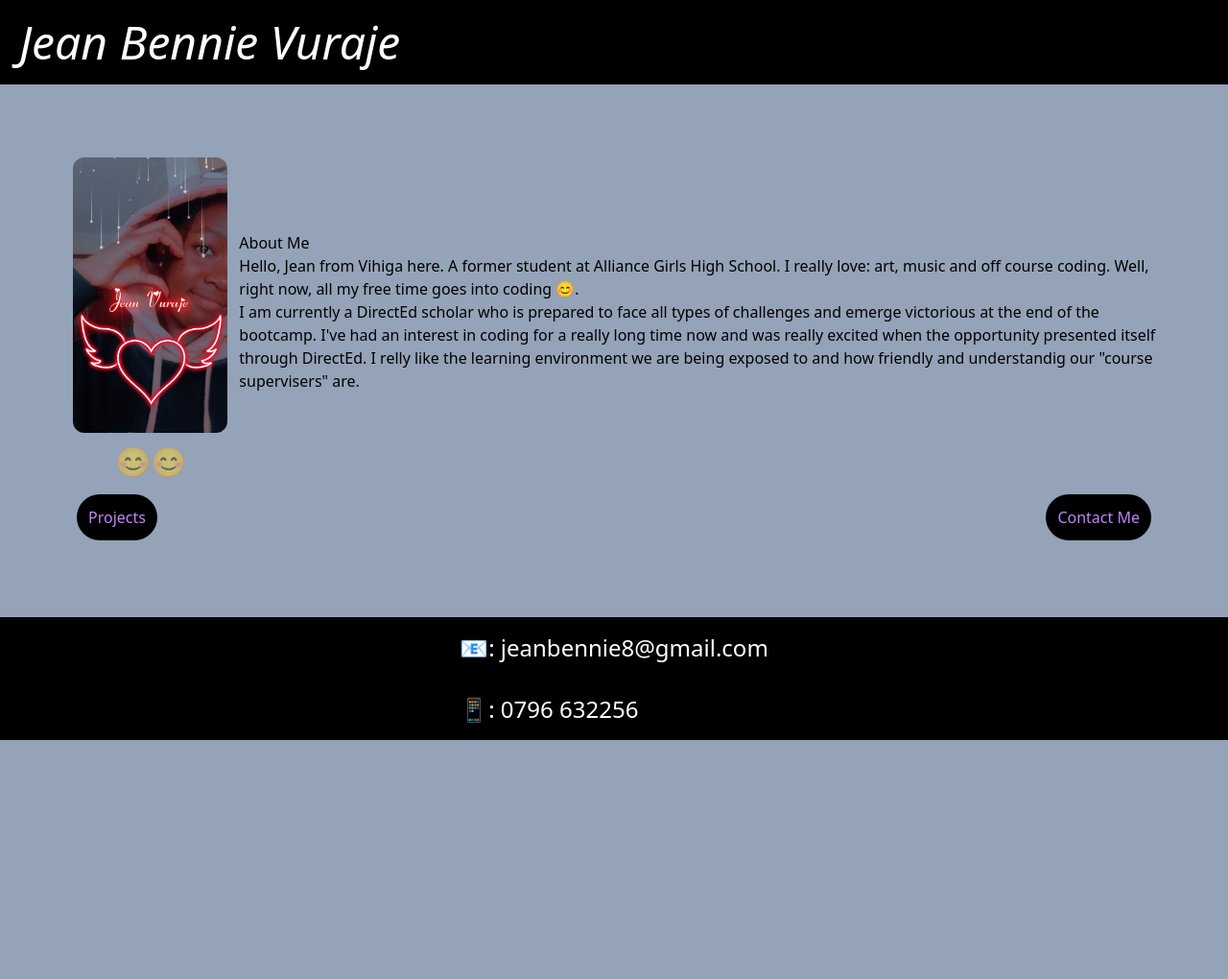
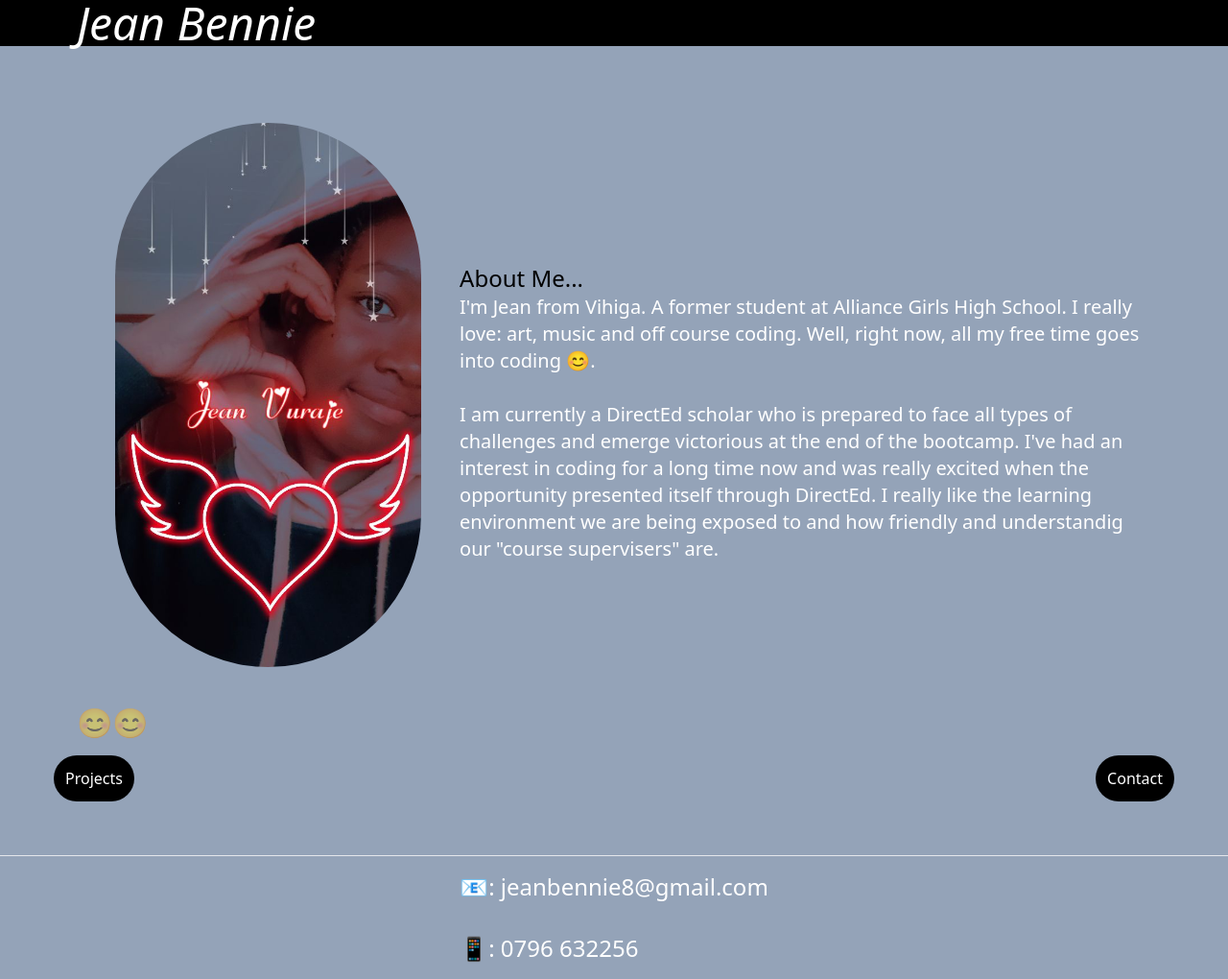
Before and after one commit to 3142jbv/About-Jean-, a website: page build/index.html in a window 1280 px wide. Shown: the whole page at 96% size. Before the commit the page ends 800 px from the top, so only its background shows below. Drawn offline with Linux system fonts and the light colour scheme.

Commit message:
change footer and nav style

```diff
--- a/build/index.html
+++ b/build/index.html
@@ -7,47 +7,46 @@
     <title>Jean Bennie</title>
     <link rel="stylesheet" href="css/style.css">
 </head>
-<body class="m-0 min-h-max bg-slate-400 dark:bg-slate-500 dark:text-white sm:min-w-20">
-    <header class="sm:block  bg-black text-white flex justify-between items-center sticky top-0">
-        <h1 class="max-w-500 p-5 text-5xl italic">Jean Bennie Vuraje</h1>
+<body class="m-0 min-h-max bg-slate-400 dark:bg-slate-500 dark:text-white">
+    <header class="bg-black text-white sticky top-0">
+        <h1 class="pl-20 text-5xl italic">Jean Bennie</h1>
     </header>
-    <main class="m-10 p-6">
+    <main class="m-0 p-10">
         <article>
-        <ul class="list-none flex flex-col sm:flex-row items-center justify-start space-x-0">
+        <ol class="flex flex-col sm:flex-row items-center list-none px-10">
            <li>
-            <section>
                 <figure>
-                    <img src="img/jean.jpg" alt="Jean Bennie" class="p-3 rounded-3xl">
+                    <img src="img/jean.jpg" alt="Jean Bennie" title="Jean" class="p-10 rounded-full">
                     <figcaption>
-                        <p class="italics bold text-black flex justify-center animate-pulse text-3xl">
+                        <p class="animate-pulse text-3xl">
                             😊😊
                         </p>
                     </figcaption>
                 </figure>
-            </section>
-           </li>
-            <li>
-                <section id="aboutme">
-                    <h2>About Me</h2>
-                    <p class="font-6xl font-white align-right">
-                        Hello, Jean from Vihiga here. A former student at Alliance Girls High School. I really love: art, music and off course coding. Well, right now, all my free time goes into coding 😊.<br>
-                        I am currently a DirectEd scholar who is prepared to face all types of challenges and emerge victorious at the end of the bootcamp. I've had an interest in coding for a really long time now and was really excited when the opportunity presented itself through DirectEd. I relly like the learning environment we are being exposed to and how friendly and understandig our "course supervisers" are.
+            </li>
+            <li class="w-full pt-10">
+                   <h2 class="text-2xl">About Me...</h2>
+                    <p class="text-xl text-white align-right">
+                        I'm Jean from Vihiga. A former student at Alliance Girls High School. I really love: art, music and off course coding. Well, right now, all my free time goes into coding 😊.
+                        <br>
+                        <br>
+                        I am currently a DirectEd scholar who is prepared to face all types of challenges and emerge victorious at the end of the bootcamp. I've had an interest in coding for a long time now and was really excited when the opportunity presented itself through DirectEd. I really like the learning environment we are being exposed to and how friendly and understandig our "course supervisers" are.
                     </p>
-                </section>
             </li>
-        </ul>
+        </ol>
     </article>
     <article>
         <nav class="m-2 p-2 flex flex-row justify-between">
-            <a href="projects.html" class="bg-black text-purple-400 hover:opacity-50 rounded-3xl p-3">Projects</a>
+            <a href="projects.html" class="bg-black text-white hover:opacity-50 rounded-3xl p-3">Projects</a>
 
 
-            <a href="contact.html" class="bg-black text-purple-400 hover:opacity-50 rounded-3xl p-3">Contact Me</a>
+            <a href="contact.html" class="bg-black text-white hover:opacity-50 rounded-3xl p-3">Contact</a>
 
         </nav>
     </article>
     </main>
-    <footer id="footer" class="bg-black text-white bold bottom-0 flex justify-evenly">
+    <hr>
+    <footer id="footer" class="text-white bold bottom-0 flex justify-evenly">
         <p class="text-2xl p-4">
             📧:
             <a href="mailto:jeanbennie8@gmail.com" class="hover:opacity-50">jeanbennie8@gmail.com</a>
```
Also changed, not shown: build/contact.html (+4 -4 lines), build/projects.html (+4 -4 lines).
